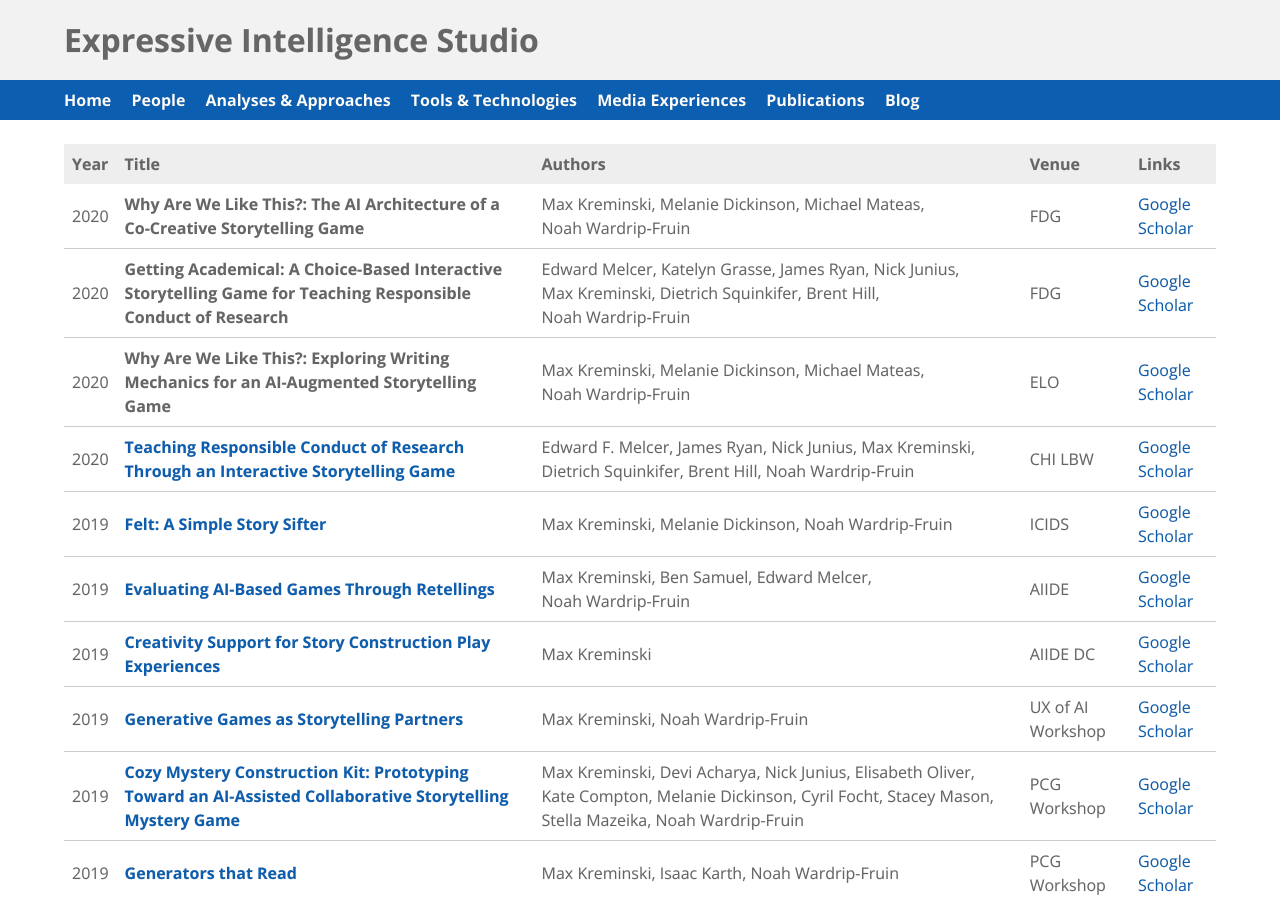
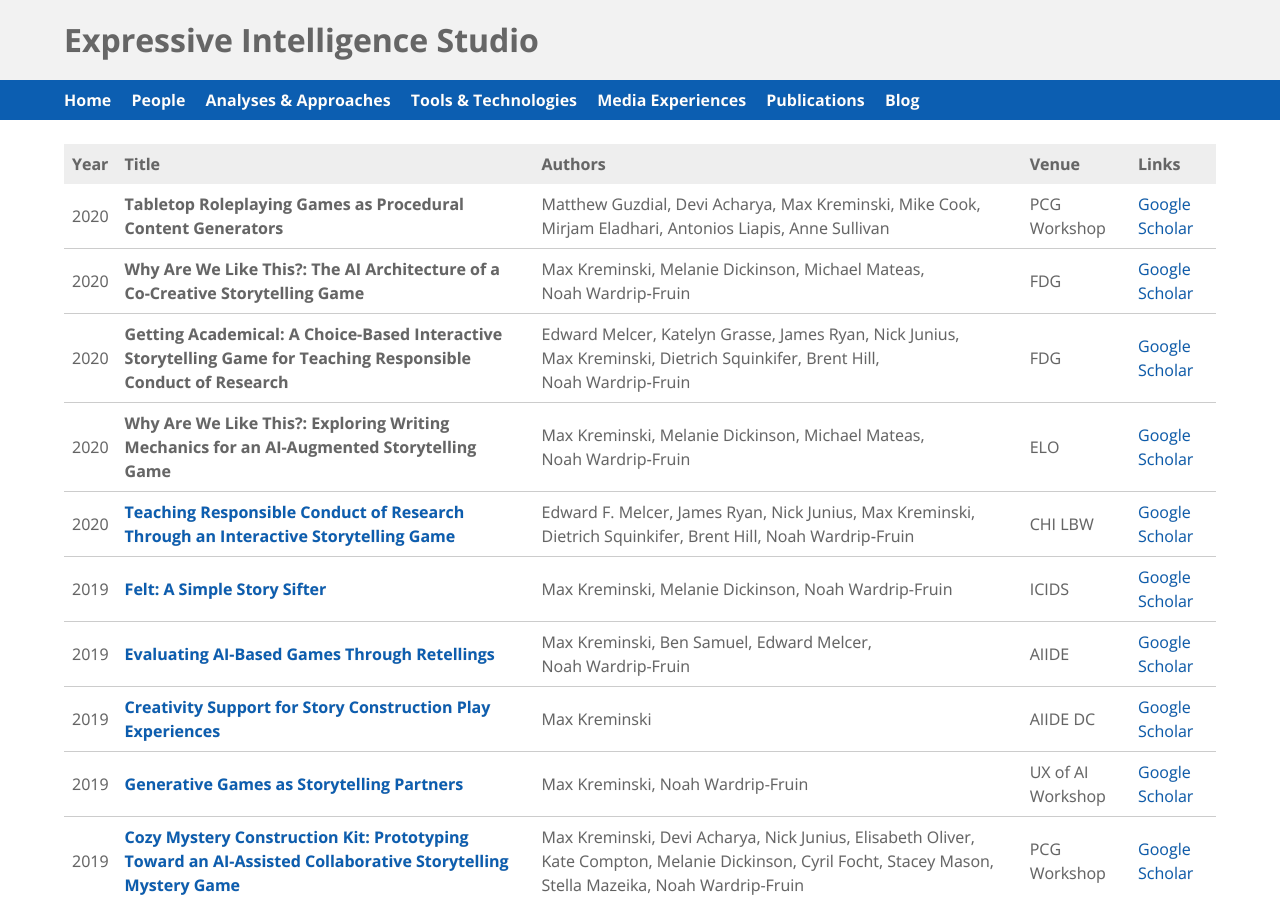
Before and after one commit to ExpressiveIntelligence/expressiveintelligence.github.io, a Jekyll site: the page built from publications/index.html, in a window 1280 px wide and 900 px high. Built offline with Jekyll 4.4.1, drawn with Linux system fonts in a browser that asks for light colours.

Commit message:
Add PCG Workshop 2020 TTRPGs paper

```diff
--- a/_data/publications.json
+++ b/_data/publications.json
@@ -1,4 +1,13 @@
 [
+{
+  "title": "Tabletop Roleplaying Games as Procedural Content Generators",
+  "url": "",
+  "authors": ["Matthew Guzdial", "Devi Acharya", "Max Kreminski", "Mike Cook", "Mirjam Eladhari", "Antonios Liapis", "Anne Sullivan"],
+  "year": "2020",
+  "venue": "PCG Workshop",
+  "venue_long": "FDG Workshop on Procedural Content Generation",
+  "pubtype": "workshop"
+},
 {
   "title": "Why Are We Like This?: The AI Architecture of a Co-Creative Storytelling Game",
   "url": "",
```
Also changed, not shown: 1 other file.
